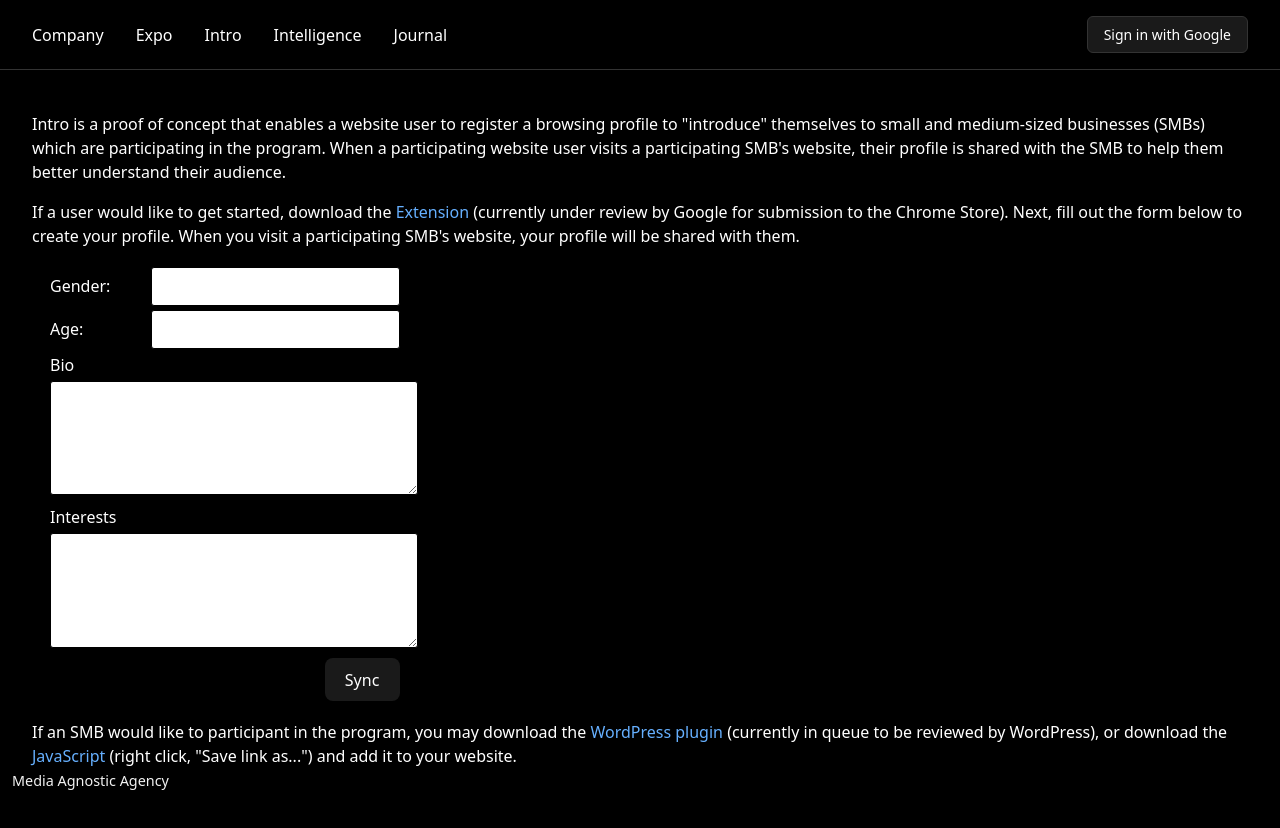
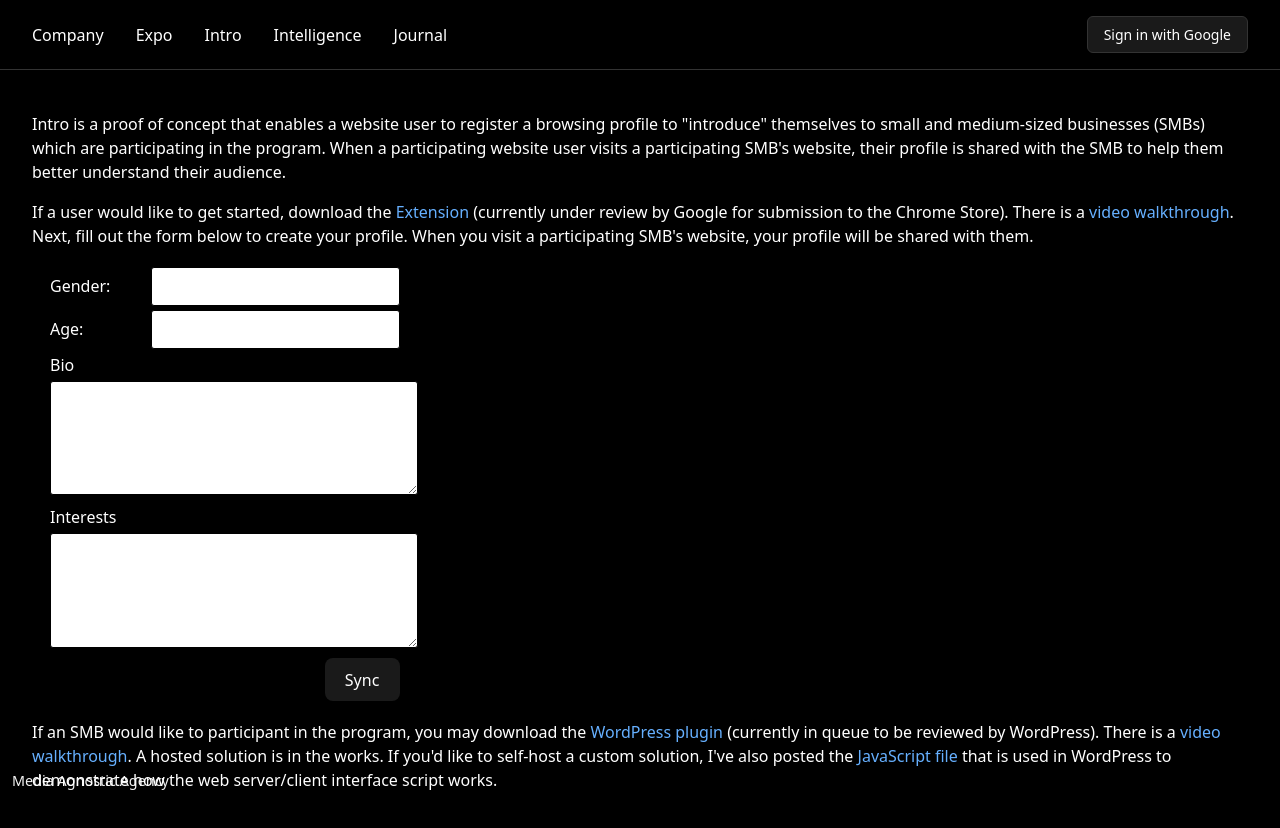
Before and after one commit to abmallgren/Media-Agnostic-Agency, a React (Vite) app in the folder web/: page /intro in a window 1280 px wide. Shown: the top 828 px of the page. Built offline with nearby package versions, Linux system fonts and the light colour scheme; no server answers.

Commit message:
Adding video walkthrough links.

```diff
--- a/web/src/components/intro/Intro.tsx
+++ b/web/src/components/intro/Intro.tsx
@@ -47,7 +47,7 @@ function Intro() {
             </p>
             <p>
                 If a user would like to get started, download the <a href="/packages/IntroExtension.zip">Extension</a> (currently under review by Google
-                for submission to the Chrome Store). Next, fill out the form below
+                for submission to the Chrome Store). There is a <a href="https://youtu.be/GvKlcpmb8ME">video walkthrough</a>. Next, fill out the form below
                 to create your profile. When you visit a participating SMB's website, your profile will be shared with them.
             </p>
             <form onSubmit={handleSubmit}>
@@ -79,8 +79,10 @@ function Intro() {
             </form>
             <p>
                 If an SMB would like to participant in the program, you may download
-                the <a href="/packages/media-agnostic-intro.zip">WordPress plugin</a> (currently in queue to be reviewed by WordPress),
-                or download the <a href="/packages/media-agnostic-intro.js">JavaScript</a> (right click, "Save link as...") and add it to your website.
+                the <a href="/packages/media-agnostic-intro.zip">WordPress plugin</a> (currently in queue to be reviewed by WordPress).
+                There is a <a href="https://youtu.be/1uq9XDqZly4">video walkthrough</a>. A hosted solution is in the works.
+                If you'd like to self-host a custom solution, I've also posted the <a href="/packages/media-agnostic-intro.js">JavaScript file</a> that
+                is used in WordPress to demonstrate how the web server/client interface script works.
             </p>
         </section>
     );
```
